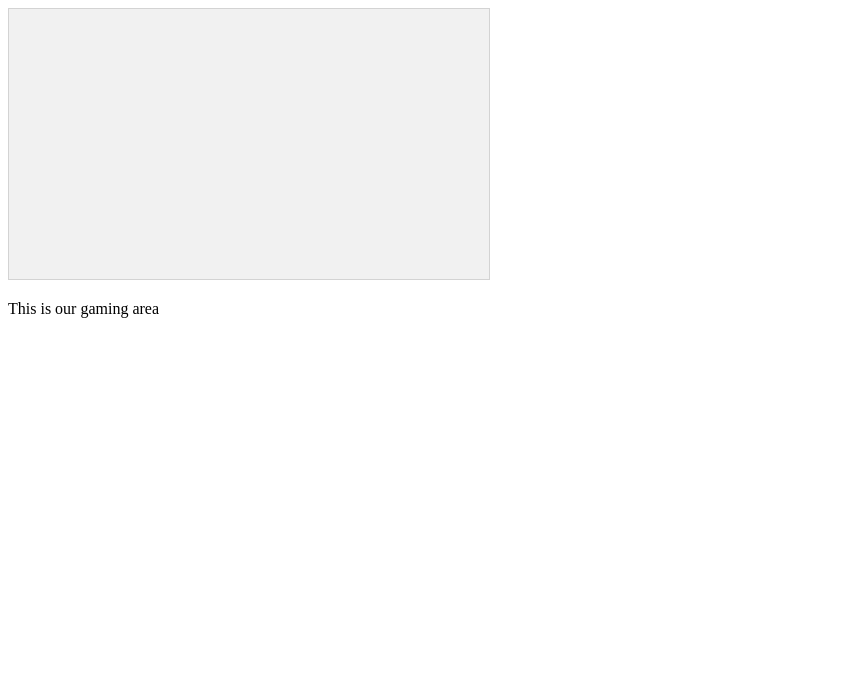
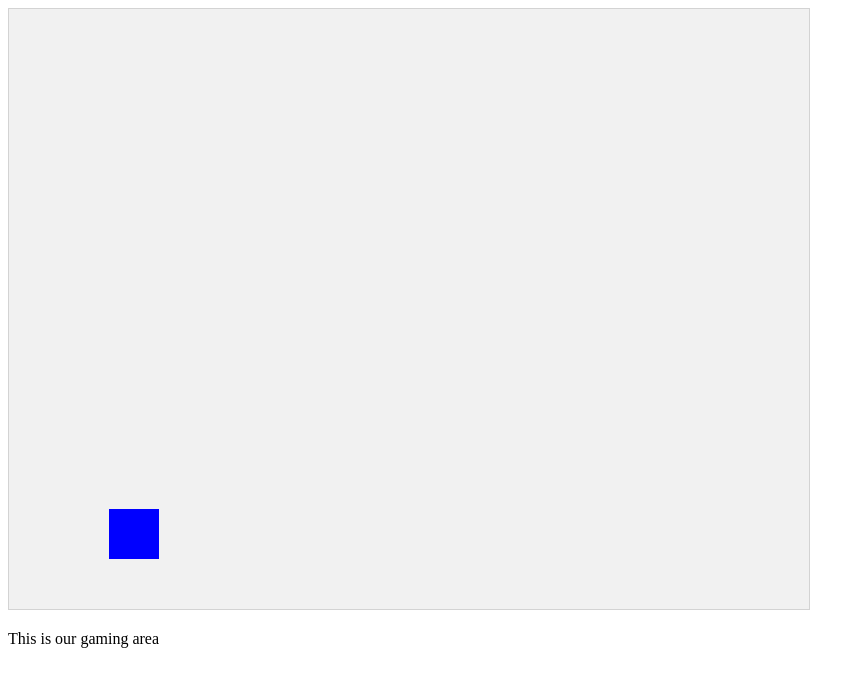
Before and after one commit to jhenry77/jhenry77.github.io, a plain HTML site: page gameLocation.html in a window 1280 px wide. Shown: the whole page, without its empty margins (0-865 px from the left). Drawn offline with Linux system fonts and the light colour scheme.

Commit message:
Basic movement of character completed

```diff
--- a/gameLocation.html
+++ b/gameLocation.html
@@ -8,22 +8,151 @@ canvas {
 }
 </style>
 </head>
-<body onload="startGame()">
+<body>
 <script>
 
-function startGame() {
-    myGameArea.start();
+// Game setup
+let canvas = document.createElement('canvas');
+let ctx = canvas.getContext('2d');
+document.body.appendChild(canvas);
+
+// Set canvas dimensions
+canvas.width = 800;
+canvas.height = 600;
+
+// Vector Class
+class Vector {
+  constructor(x = 0, y = 0) {
+    this.x = x;
+    this.y = y;
+  }
+
+  add(v) {
+    this.x += v.x;
+    this.y += v.y;
+  }
+
+  scale(scalar) {
+    this.x *= scalar;
+    this.y *= scalar;
+  }
+
+  normalize() {
+    let length = Math.sqrt(this.x * this.x + this.y * this.y);
+    if (length > 0) {
+      this.x /= length;
+      this.y /= length;
+    }
+  }
 }
 
-var  myGameArea = {
-    canvas : document.createElement("canvas"),
-    start : function() {
-        this.canvas.width = 480;
-        this.canvas.height = 270;
-        this.context = this.canvas.getContext("2d");
-        document.body.insertBefore(this.canvas, document.body.childNodes[0]);
+
+
+// Game variables
+let isRunning = true;
+let player = { position: new Vector(100,500),
+    width: 50,
+    height: 50,
+    speed: 100,
+    direction: new Vector(0,0)};
+let lastTime = performance.now();
+
+
+// Event listener for stopping the game
+window.addEventListener('keydown', (e) => {
+  if (e.key === 'Escape') {
+    isRunning = false;
+  }
+});
+
+// Game loop
+function gameLoop(timestamp) {
+  if (!isRunning){
+    return
+  }; // Exit the loop if the game stops
+
+  // Update game state
+  let deltaTime = (timestamp - lastTime) / 1000;
+  lastTime = timestamp;
+  update(deltaTime);
+
+  // Render the game
+  draw();
+
+  // Loop
+   requestAnimationFrame(gameLoop);
+}
+//Listens for specific user input
+function getInput(){
+    if (keys.ArrowLeft){
+        player.direction.x = -1
+    }else if (keys.ArrowRight){
+        player.direction.x = 1
+    }else{
+        player.direction.x = 0;
     }
+
+    if(keys.ArrowDown){
+        player.direction.y = 1
+    }else if(keys.ArrowUp){
+        player.direction.y = -1
+    }else{
+        player.direction.y = 0;
+    }
+
+
 }
+// Update game state such as player position
+function update(deltaTime) {
+    //Gets user input
+    getInput();
+
+    // Normalizing the vector to keep diagonal values consistent
+    player.direction.normalize();
+
+    // Scales the direction by our variable speed and the amount of time that has passed, and then adds that to the player direction
+    player.direction.scale(player.speed);
+    player.direction.scale(deltaTime);
+    player.position.add(player.direction);
+
+
+    // Old Code
+
+
+    // if (keys.ArrowLeft && player.x > 0){
+    //     player.x -= player.speed * deltaTime;
+    // }
+    // if (keys.ArrowRight && player.x + player.width < canvas.width){
+    //     player.x += player.speed * deltaTime;
+    // }
+    // if(keys.ArrowDown && player.y + player.height < canvas.height){
+    //     player.y += player.speed * deltaTime;
+    // }
+    // if(keys.ArrowUp && player.y  >0){
+    //     player.y -= player.speed * deltaTime;
+    // }
+
+}
+
+// Draw the game
+function draw() {
+  // Clear the canvas
+  ctx.clearRect(0, 0, canvas.width, canvas.height);
+
+  // Draw player
+  ctx.fillStyle = 'blue';
+  ctx.fillRect(player.position.x, player.position.y, player.width, player.height);
+}
+
+// Track keyboard input
+let keys = {};
+window.addEventListener('keydown', (e) => keys[e.key] = true);
+window.addEventListener('keyup', (e) => keys[e.key] = false);
+
+// Start the game loop
+requestAnimationFrame(gameLoop)
+
+
 
 </script>
 
```
